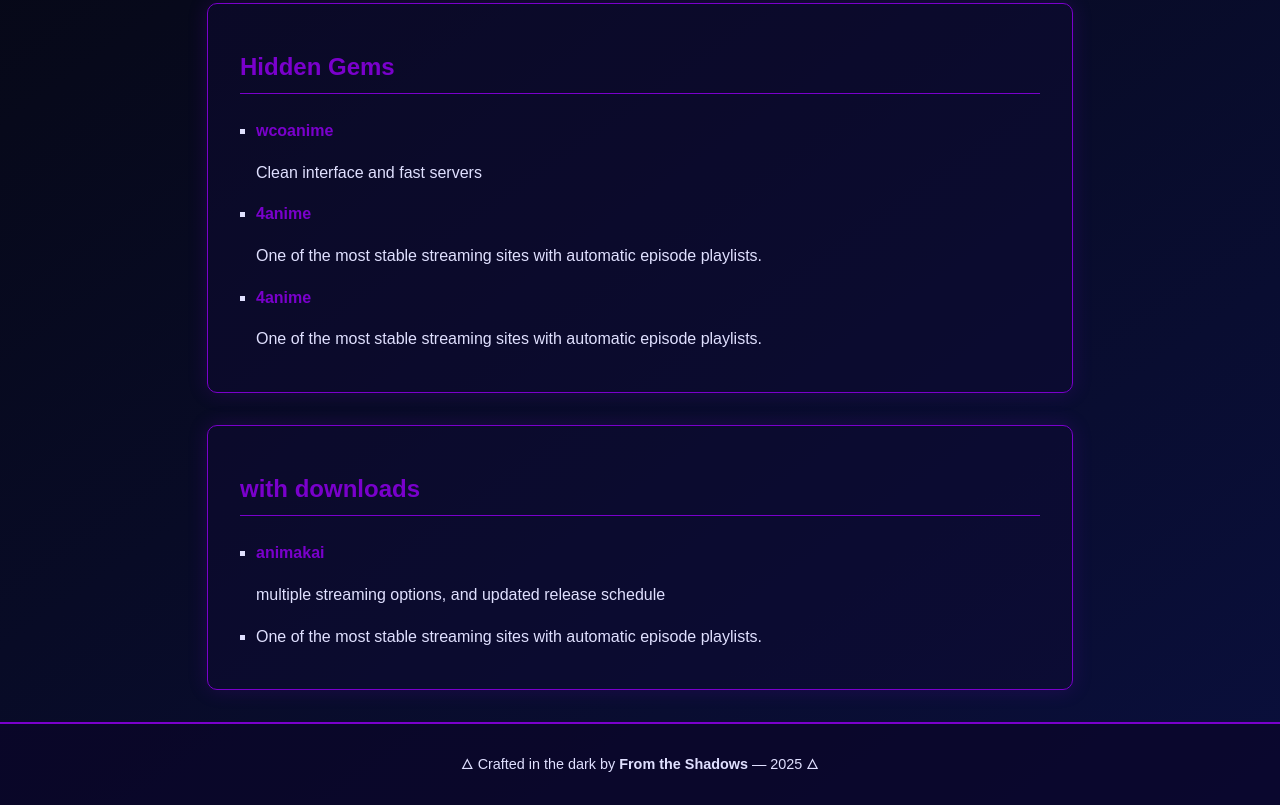
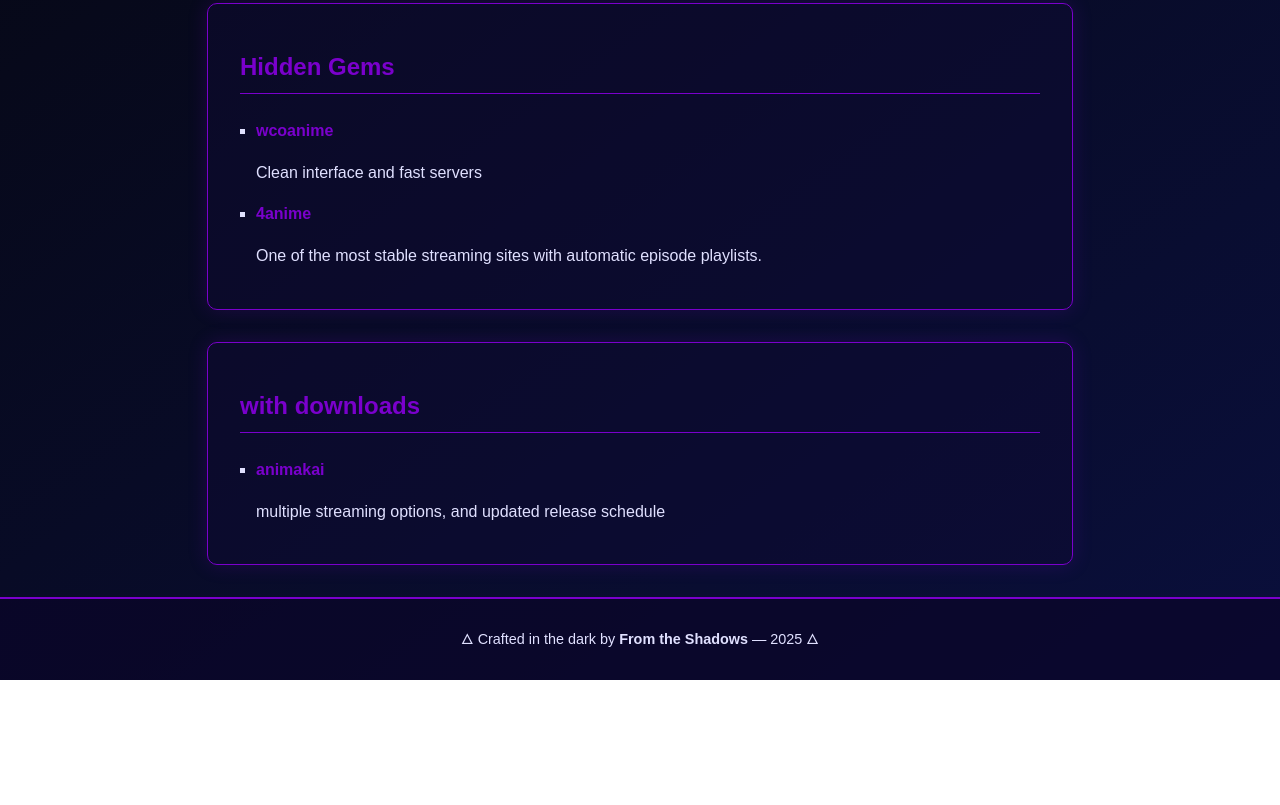
Before and after one commit to HitBoyXx23-dev/Free-Anime-Websites, a plain HTML site: page index.html in a window 1280 px wide. Shown: the part 916-1721 px from the top of the page. After the commit the page ends 1596 px from the top, so only its background shows below. Drawn offline with Linux system fonts and the light colour scheme.

Commit message:
Update index.html

```diff
--- a/index.html
+++ b/index.html
@@ -55,10 +55,6 @@
           <a href="https://4anime.gg" target="_blank">4anime</a>
           <p>One of the most stable streaming sites with automatic episode playlists.</p>
         </li>
-        <li>
-          <a href="https://4anime.gg" target="_blank">4anime</a>
-          <p>One of the most stable streaming sites with automatic episode playlists.</p>
-        </li>
       </ul>
     </section>
 
@@ -68,10 +64,6 @@
         <li>
           <a href="https://animekai.to.home" target="_blank">animakai</a>
           <p>multiple streaming options, and updated release schedule</p>
-        </li>
-        <li>
-          <a href="#" target="_blank"></a>
-          <p>One of the most stable streaming sites with automatic episode playlists.</p>
         </li>
       </ul>
     </section>
```
